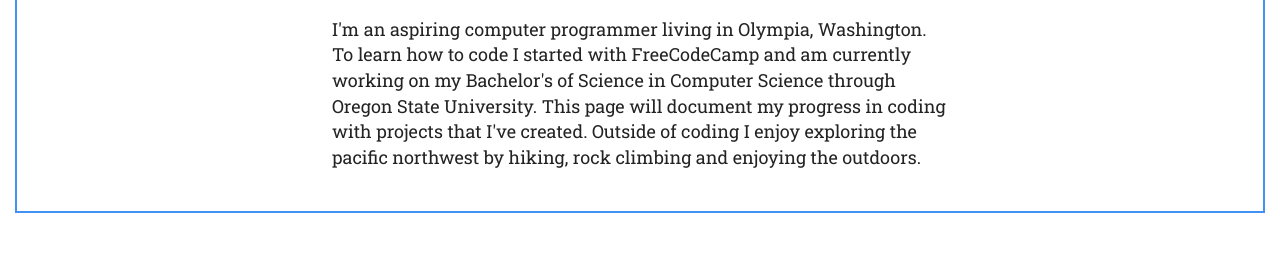
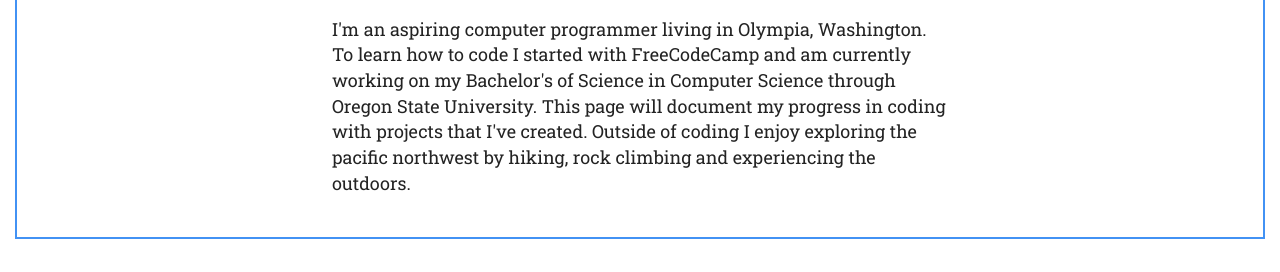
Before and after one commit to armte/portfolio, a plain HTML site: page index.html in a window 1280 px wide. Shown: the part 1200-1472 px from the top of the page. Drawn offline with nearby package versions, Linux system fonts and the light colour scheme; a web font is replaced by a local one.

Commit message:
updated the About Me section

```diff
--- a/index.html
+++ b/index.html
@@ -48,7 +48,7 @@
         <img id="profile" class="img-responsive center-block" src="https://armte.github.io/img/20180402 Rattlesnake Headshot.jpg" alt="Tommy at Rattlesnake Ridge">
         </div>
         <div class="row">
-        <p id="about-text">I'm an aspiring computer programmer living in Olympia, Washington. To learn how to code I started with FreeCodeCamp and am currently working on my Bachelor's of Science in Computer Science through Oregon State University. This page will document my progress in coding with projects that I've created. Outside of coding I enjoy exploring the pacific northwest by hiking, rock climbing and enjoying the outdoors.</p>
+        <p id="about-text">I'm an aspiring computer programmer living in Olympia, Washington. To learn how to code I started with FreeCodeCamp and am currently working on my Bachelor's of Science in Computer Science through Oregon State University. This page will document my progress in coding with projects that I've created. Outside of coding I enjoy exploring the pacific northwest by hiking, rock climbing and experiencing the outdoors.</p>
       </div>
     </div>
     </div>
```
